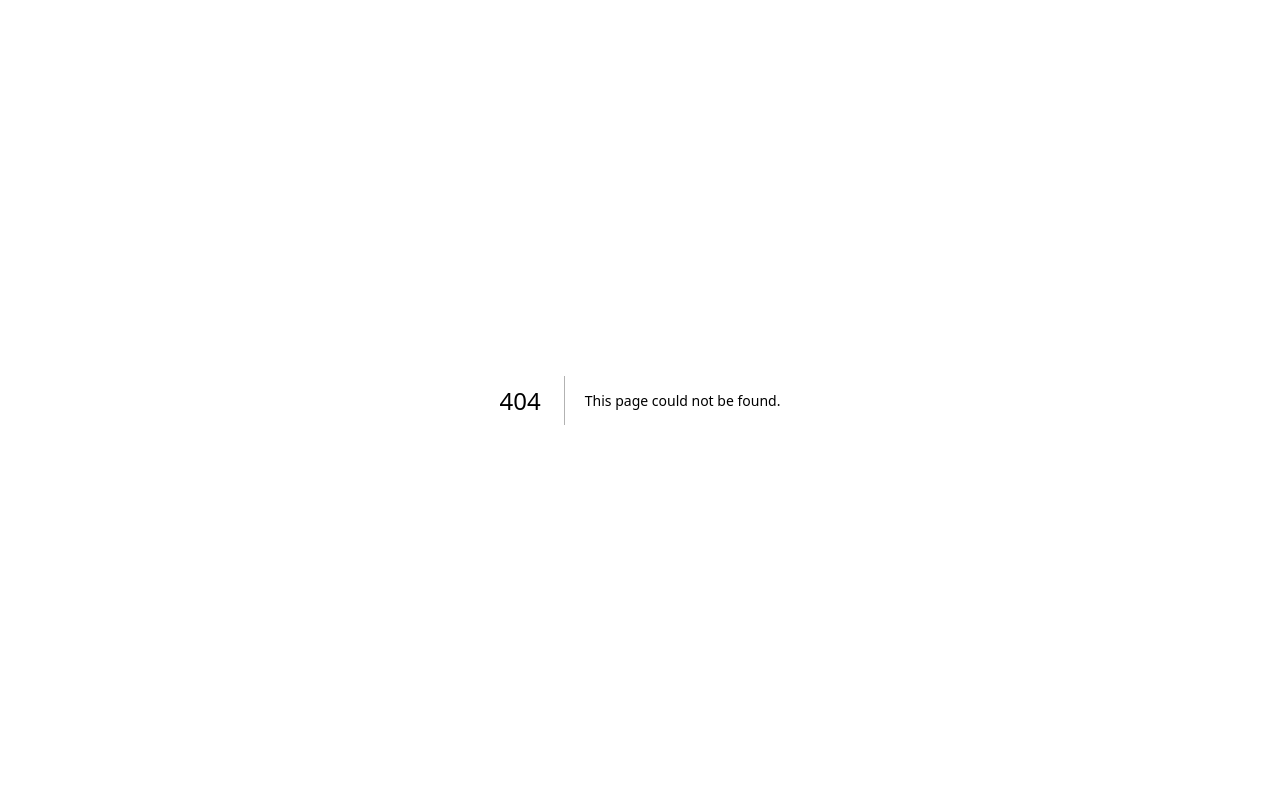
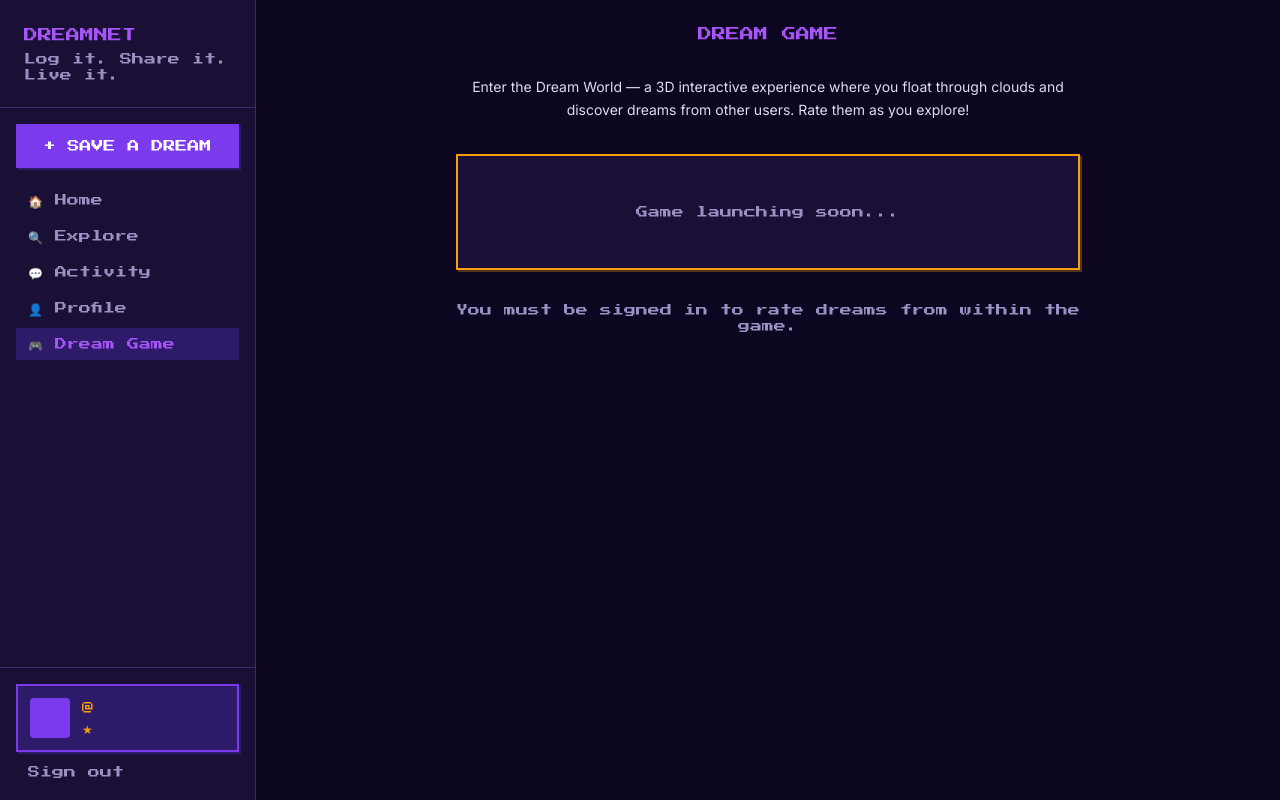
Before and after one commit to kithrine/dreamnet, a Next.js app: page /game in a window 1280 px wide. Before the commit this address had no page. Built offline with nearby package versions, Linux system fonts and the light colour scheme; no server answers; sample sign-in values are in the browser's storage.

Commit message:
feat: profile pages, game entry point, and production build verification

```diff
--- a/app/(dashboard)/dreams/[id]/page.tsx
+++ b/app/(dashboard)/dreams/[id]/page.tsx
@@ -23,7 +23,7 @@ async function getDream(id: string) {
               replies: {
                 include: {
                   user: { select: { username: true, avatarId: true } },
-                  replies: { include: { user: { select: { username: true, avatarId: true } }, replies: [] } },
+                  replies: { include: { user: { select: { username: true, avatarId: true } } } },
                 },
               },
             },
--- /dev/null
+++ b/app/(dashboard)/game/page.tsx
@@ -0,0 +1,19 @@
+export default function GamePage() {
+  return (
+    <div className="max-w-2xl mx-auto p-6 text-center space-y-8">
+      <h1 className="font-pixel text-dream-bright text-sm">DREAM GAME</h1>
+      <p className="font-sans text-dream-text text-sm leading-relaxed">
+        Enter the Dream World — a 3D interactive experience where you float through clouds and discover dreams from other users. Rate them as you explore!
+      </p>
+      <div className="bg-dream-surface pixel-border-gold p-12 flex items-center justify-center">
+        <p className="font-pixel text-dream-muted text-xs">
+          Game launching soon...
+        </p>
+        {/* Replace with: <iframe src="GAME_URL" className="w-full h-[600px]" /> */}
+      </div>
+      <p className="font-pixel text-dream-muted text-xs">
+        You must be signed in to rate dreams from within the game.
+      </p>
+    </div>
+  );
+}
--- /dev/null
+++ b/app/(dashboard)/profile/[username]/page.tsx
@@ -0,0 +1,54 @@
+import { notFound } from "next/navigation";
+import { prisma } from "@/lib/prisma";
+import DreamCard from "@/components/dreams/DreamCard";
+
+const AVATAR_COLORS: Record<number, string> = {
+  1: "#7c3aed", 2: "#2563eb", 3: "#16a34a", 4: "#dc2626", 5: "#ca8a04",
+};
+
+export default async function ProfilePage({ params }: { params: Promise<{ username: string }> }) {
+  const { username } = await params;
+  const user = await prisma.user.findUnique({
+    where: { username },
+    include: {
+      dreams: {
+        orderBy: { createdAt: "desc" },
+        include: {
+          user: { select: { username: true, avatarId: true } },
+          tags: { include: { tag: { select: { name: true } } } },
+          _count: { select: { comments: true } },
+        },
+      },
+    },
+  });
+  if (!user) notFound();
+
+  return (
+    <div className="max-w-3xl mx-auto p-6 space-y-8">
+      <div className="flex items-center gap-6">
+        <div
+          className="w-20 h-20 rounded pixel-border flex-shrink-0"
+          style={{ backgroundColor: AVATAR_COLORS[user.avatarId] ?? "#7c3aed" }}
+        />
+        <div>
+          <h1 className="font-pixel text-dream-bright text-sm">{user.username}</h1>
+          <p className="font-pixel text-dream-gold text-xs mt-2">★ {user.totalStars} stars</p>
+          <p className="font-pixel text-dream-muted text-xs mt-1">
+            Joined {new Date(user.createdAt).toLocaleDateString()}
+          </p>
+          <p className="font-pixel text-dream-muted text-xs">{user.dreams.length} dream{user.dreams.length !== 1 ? "s" : ""} posted</p>
+        </div>
+      </div>
+
+      <div>
+        <h2 className="font-pixel text-dream-text text-xs tracking-widest mb-4">DREAMS</h2>
+        <div className="space-y-3">
+          {user.dreams.map((dream) => <DreamCard key={dream.id} dream={dream} />)}
+          {user.dreams.length === 0 && (
+            <p className="font-pixel text-dream-muted text-xs">This dreamer hasn&apos;t posted yet.</p>
+          )}
+        </div>
+      </div>
+    </div>
+  );
+}
```
